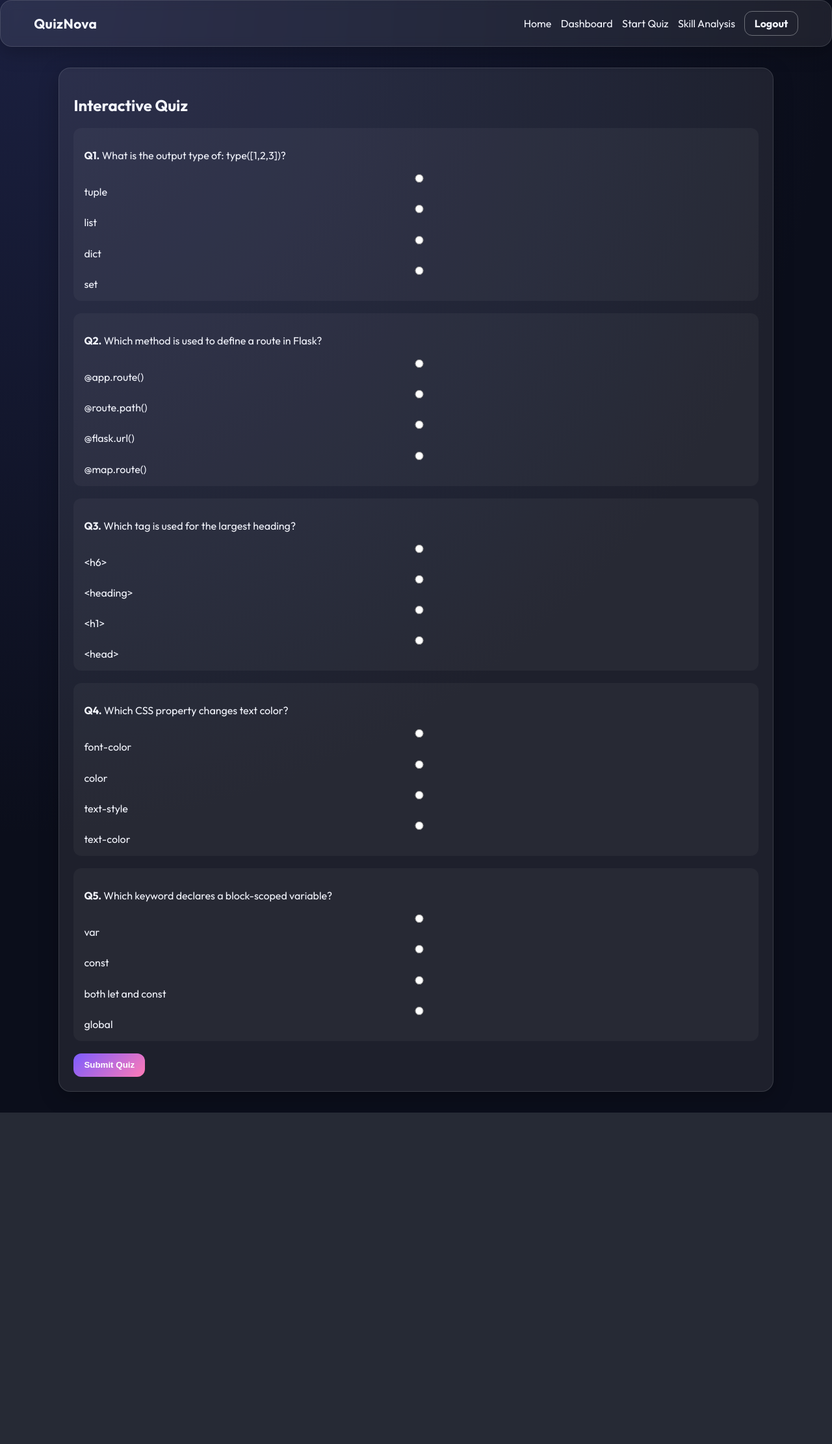
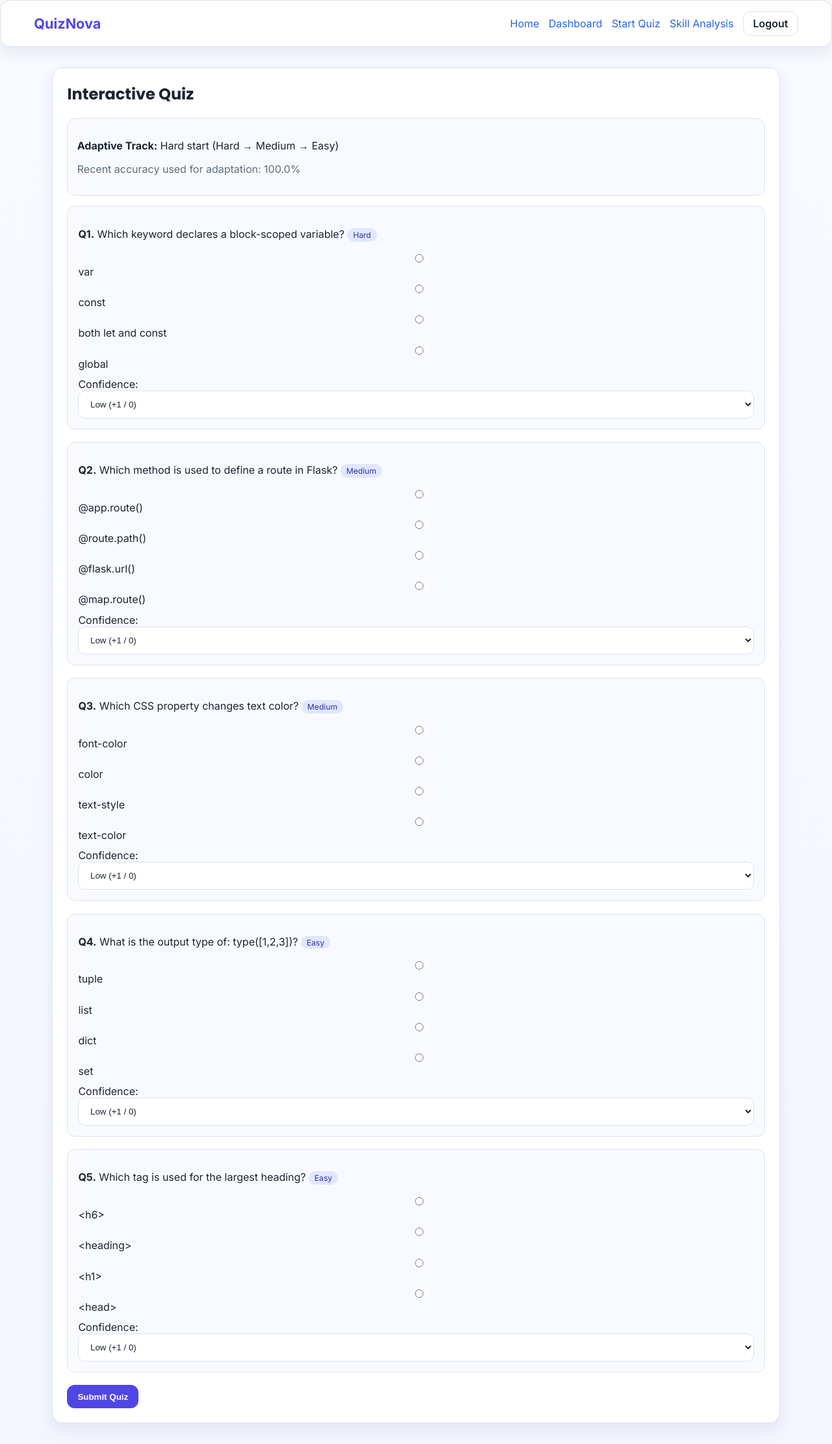
Before and after one commit to Nithikaa28/Online-Quiz-Platform, a Flask app: page /quiz in a window 1280 px wide. Shown: the whole page at 65% size. Before the commit the page ends 1712 px from the top, so only its background shows below. Run offline with Flask 3, Linux system fonts and the light colour scheme; the visitor is signed in with stand-in values (Sample User, id 1); tables that the repository leaves empty hold one stand-in row (values such as "Sample post").

Commit message:
Add adaptive quiz flow confidence scoring and light theme UI

```diff
--- a/app.py
+++ b/app.py
@@ -2,6 +2,7 @@ from flask import Flask, render_template, request, redirect, url_for, session, f
 from flask_sqlalchemy import SQLAlchemy
 from datetime import datetime
 from werkzeug.security import generate_password_hash, check_password_hash
+from sqlalchemy import inspect, text
 
 app = Flask(__name__)
 app.config["SECRET_KEY"] = "replace_this_with_a_secure_secret_key"
@@ -24,6 +25,9 @@ class QuizAttempt(db.Model):
     user_id = db.Column(db.Integer, db.ForeignKey("user.id"), nullable=False)
     score = db.Column(db.Integer, nullable=False)
     total = db.Column(db.Integer, nullable=False)
+    raw_score = db.Column(db.Integer, nullable=False, default=0)
+    confidence_score = db.Column(db.Integer, nullable=False, default=0)
+    max_confidence_score = db.Column(db.Integer, nullable=False, default=0)
     created_at = db.Column(db.DateTime, default=datetime.utcnow)
 
 
@@ -39,6 +43,7 @@ QUESTIONS = [
     {
         "id": 1,
         "topic": "Python",
+        "difficulty": "easy",
         "question": "What is the output type of: type([1,2,3])?",
         "options": ["tuple", "list", "dict", "set"],
         "answer": "list",
@@ -46,6 +51,7 @@ QUESTIONS = [
     {
         "id": 2,
         "topic": "Flask",
+        "difficulty": "medium",
         "question": "Which method is used to define a route in Flask?",
         "options": ["@app.route()", "@route.path()", "@flask.url()", "@map.route()"],
         "answer": "@app.route()",
@@ -53,6 +59,7 @@ QUESTIONS = [
     {
         "id": 3,
         "topic": "HTML",
+        "difficulty": "easy",
         "question": "Which tag is used for the largest heading?",
         "options": ["<h6>", "<heading>", "<h1>", "<head>"],
         "answer": "<h1>",
@@ -60,6 +67,7 @@ QUESTIONS = [
     {
         "id": 4,
         "topic": "CSS",
+        "difficulty": "medium",
         "question": "Which CSS property changes text color?",
         "options": ["font-color", "color", "text-style", "text-color"],
         "answer": "color",
@@ -67,11 +75,64 @@ QUESTIONS = [
     {
         "id": 5,
         "topic": "JavaScript",
+        "difficulty": "hard",
         "question": "Which keyword declares a block-scoped variable?",
         "options": ["var", "const", "both let and const", "global"],
         "answer": "both let and const",
     },
 ]
+
+CONFIDENCE_SCORING = {
+    "low": {"correct": 1, "wrong": 0, "label": "Low"},
+    "medium": {"correct": 2, "wrong": -1, "label": "Medium"},
+    "high": {"correct": 3, "wrong": -2, "label": "High"},
+}
+
+DIFFICULTY_PRIORITY = {
+    "easy": ["easy", "medium", "hard"],
+    "medium": ["medium", "easy", "hard"],
+    "hard": ["hard", "medium", "easy"],
+}
+
+SCHEMA_READY = False
+
+
+def ensure_quiz_attempt_columns():
+    if not inspect(db.engine).has_table("quiz_attempt"):
+        return
+
+    existing_columns = {col["name"] for col in inspect(db.engine).get_columns("quiz_attempt")}
+    required_columns = {
+        "raw_score": "ALTER TABLE quiz_attempt ADD COLUMN raw_score INTEGER NOT NULL DEFAULT 0",
+        "confidence_score": "ALTER TABLE quiz_attempt ADD COLUMN confidence_score INTEGER NOT NULL DEFAULT 0",
+        "max_confidence_score": "ALTER TABLE quiz_attempt ADD COLUMN max_confidence_score INTEGER NOT NULL DEFAULT 0",
+    }
+
+    schema_updated = False
+    for column_name, alter_sql in required_columns.items():
+        if column_name not in existing_columns:
+            db.session.execute(text(alter_sql))
+            schema_updated = True
+
+    if schema_updated:
+        db.session.execute(text("UPDATE quiz_attempt SET raw_score = score WHERE raw_score = 0 AND score > 0"))
+        db.session.execute(
+            text(
+                "UPDATE quiz_attempt "
+                "SET max_confidence_score = CASE WHEN total > 0 THEN total * 3 ELSE 0 END "
+                "WHERE max_confidence_score = 0"
+            )
+        )
+    db.session.commit()
+
+
+@app.before_request
+def ensure_schema_ready():
+    global SCHEMA_READY
+    if SCHEMA_READY:
+        return
+    ensure_quiz_attempt_columns()
+    SCHEMA_READY = True
 
 
 def current_user():
@@ -95,6 +156,114 @@ def upsert_topic_performance(user_id, topic, is_correct):
         perf.correct += 1
     else:
         perf.wrong += 1
+
+
+def attempt_raw_score(attempt):
+    return attempt.raw_score if attempt.raw_score else attempt.score
+
+
+def confidence_points(is_correct, confidence_level):
+    confidence_level = (confidence_level or "low").lower()
+    rule = CONFIDENCE_SCORING.get(confidence_level, CONFIDENCE_SCORING["low"])
+    return rule["correct"] if is_correct else rule["wrong"]
+
+
+def select_target_difficulty(recent_accuracy):
+    if recent_accuracy is None:
+        return "medium"
+    if recent_accuracy < 50:
+        return "easy"
+    if recent_accuracy > 80:
+        return "hard"
+    return "medium"
+
+
+def sort_questions_by_target(questions, target_difficulty):
+    priority = DIFFICULTY_PRIORITY[target_difficulty]
+    grouped_questions = {tier: [] for tier in priority}
+    for question in questions:
+        difficulty = question.get("difficulty", "medium").lower()
+        grouped_questions.setdefault(difficulty, []).append(question)
+
+    ordered_questions = []
+    for tier in priority:
+        ordered_questions.extend(sorted(grouped_questions.get(tier, []), key=lambda q: q["id"]))
+    return ordered_questions, priority
+
+
+def adapt_questions_for_user(user):
+    attempts = (
+        QuizAttempt.query.filter_by(user_id=user.id)
+        .order_by(QuizAttempt.created_at.desc())
+        .limit(3)
+        .all()
+    )
+    recent_accuracy = None
+    if attempts:
+        total_accuracy = 0
+        for attempt in attempts:
+            raw_score = attempt_raw_score(attempt)
+            accuracy = (raw_score / attempt.total) * 100 if attempt.total else 0
+            total_accuracy += accuracy
+        recent_accuracy = total_accuracy / len(attempts)
+
+    target_difficulty = select_target_difficulty(recent_accuracy)
+    ordered_questions, priority = sort_questions_by_target(QUESTIONS, target_difficulty)
+
+    adaptive_meta = {
+        "recent_accuracy": round(recent_accuracy, 2) if recent_accuracy is not None else None,
+        "target_difficulty": target_difficulty.title(),
+        "difficulty_flow": " → ".join(tier.title() for tier in priority),
+    }
+    return ordered_questions, adaptive_meta
+
+
+def calculate_streak_and_mastery(attempts):
+    if not attempts:
+        return 0, 0
+
+    accuracies = []
+    streak = 0
+    for attempt in attempts:
+        raw_score = attempt_raw_score(attempt)
+        accuracy = (raw_score / attempt.total) * 100 if attempt.total else 0
+        accuracies.append(accuracy)
+
+        if accuracy >= 70:
+            streak += 1
+        else:
+            break
+
+    mastery = round(sum(accuracies[:5]) / min(len(accuracies), 5), 2)
+    return streak, mastery
+
+
+def get_focus_areas(user_id, limit=3):
+    performances = TopicPerformance.query.filter_by(user_id=user_id).all()
+    weak_topics = []
+    for p in performances:
+        total = p.correct + p.wrong
+        if total == 0:
+            continue
+        accuracy = round((p.correct / total) * 100, 2)
+        if accuracy < 75 or p.wrong > p.correct:
+            recommendation = (
+                "Review fundamentals and solve two targeted practice questions."
+                if accuracy < 60
+                else "Do one revision pass and retake a focused mini-quiz."
+            )
+            weak_topics.append(
+                {
+                    "topic": p.topic,
+                    "accuracy": accuracy,
+                    "correct": p.correct,
+                    "wrong": p.wrong,
+                    "recommendation": recommendation,
+                }
+            )
+
+    weak_topics.sort(key=lambda row: (row["accuracy"], -row["wrong"]))
+    return weak_topics[:limit]
 
 
 @app.route("/")
@@ -162,8 +331,10 @@ def dashboard():
 
     user = current_user()
     attempts = QuizAttempt.query.filter_by(user_id=user.id).order_by(QuizAttempt.created_at.desc()).all()
-    best_score = max([a.score for a in attempts], default=0)
+    best_score = max([attempt_raw_score(a) for a in attempts], default=0)
     total_attempts = len(attempts)
+    current_streak, mastery = calculate_streak_and_mastery(attempts)
+    focus_areas = get_focus_areas(user.id, limit=3)
 
     return render_template(
         "dashboard.html",
@@ -171,6 +342,9 @@ def dashboard():
         attempts=attempts,
         best_score=best_score,
         total_attempts=total_attempts,
+        current_streak=current_streak,
+        mastery=mastery,
+        focus_areas=focus_areas,
     )
 
 
@@ -183,22 +357,60 @@ def quiz():
     if request.method == "POST":
         user = current_user()
         score = 0
+        confidence_score = 0
         total = len(QUESTIONS)
+        max_confidence_score = total * CONFIDENCE_SCORING["high"]["correct"]
+        confidence_breakdown = []
+        topic_snapshot = {}
 
         for q in QUESTIONS:
             selected = request.form.get(f"q_{q['id']}")
+            confidence_level = request.form.get(f"confidence_{q['id']}", "low").lower()
             is_correct = selected == q["answer"]
             if is_correct:
                 score += 1
+            points = confidence_points(is_correct, confidence_level)
+            confidence_score += points
             upsert_topic_performance(user.id, q["topic"], is_correct)
+            topic_summary = topic_snapshot.setdefault(q["topic"], {"correct": 0, "wrong": 0})
+            if is_correct:
+                topic_summary["correct"] += 1
+            else:
+                topic_summary["wrong"] += 1
+            confidence_breakdown.append(
+                {
+                    "question": q["question"],
+                    "topic": q["topic"],
+                    "difficulty": q.get("difficulty", "medium").title(),
+                    "selected": selected or "Not Answered",
+                    "correct_answer": q["answer"],
+                    "is_correct": is_correct,
+                    "confidence": CONFIDENCE_SCORING.get(confidence_level, CONFIDENCE_SCORING["low"])["label"],
+                    "points": points,
+                }
+            )
 
-        attempt = QuizAttempt(user_id=user.id, score=score, total=total)
+        attempt = QuizAttempt(
+            user_id=user.id,
+            score=score,
+            total=total,
+            raw_score=score,
+            confidence_score=confidence_score,
+            max_confidence_score=max_confidence_score,
+        )
         db.session.add(attempt)
         db.session.commit()
+        session["latest_result"] = {
+            "attempt_id": attempt.id,
+            "confidence_breakdown": confidence_breakdown,
+            "topic_snapshot": topic_snapshot,
+        }
 
         return redirect(url_for("result", attempt_id=attempt.id))
 
-    return render_template("quiz.html", user=current_user(), questions=QUESTIONS)
+    user = current_user()
+    questions, adaptive_meta = adapt_questions_for_user(user)
+    return render_template("quiz.html", user=user, questions=questions, adaptive_meta=adaptive_meta)
 
 
 @app.route("/result/<int:attempt_id>")
@@ -215,7 +427,30 @@ def result(attempt_id):
         return redirect(url_for("dashboard"))
 
     percentage = round((attempt.score / attempt.total) * 100, 2)
-    return render_template("result.html", user=user, attempt=attempt, percentage=percentage)
+    confidence_percentage = round(
+        (attempt.confidence_score / attempt.max_confidence_score) * 100, 2
+    ) if attempt.max_confidence_score else 0
+    latest_result = session.get("latest_result", {})
+    confidence_breakdown = latest_result.get("confidence_breakdown", []) if latest_result.get("attempt_id") == attempt.id else []
+    topic_snapshot = latest_result.get("topic_snapshot", {}) if latest_result.get("attempt_id") == attempt.id else {}
+
+    user_attempts = QuizAttempt.query.filter_by(user_id=user.id).order_by(QuizAttempt.created_at.desc()).all()
+    current_streak, mastery = calculate_streak_and_mastery(user_attempts)
+    focus_areas = get_focus_areas(user.id, limit=3)
+
+    return render_template(
+        "result.html",
+        user=user,
+        attempt=attempt,
+        percentage=percentage,
+        confidence_percentage=confidence_percentage,
+        confidence_breakdown=confidence_breakdown,
+        topic_snapshot=topic_snapshot,
+        current_streak=current_streak,
+        mastery=mastery,
+        focus_areas=focus_areas,
+        confidence_scoring=CONFIDENCE_SCORING,
+    )
 
 
 @app.route("/analysis")
@@ -242,10 +477,13 @@ def analysis():
 
     analysis_data = sorted(analysis_data, key=lambda x: x["accuracy"], reverse=True)
 
-    return render_template("analysis.html", user=user, analysis_data=analysis_data)
+    focus_areas = get_focus_areas(user.id, limit=5)
+
+    return render_template("analysis.html", user=user, analysis_data=analysis_data, focus_areas=focus_areas)
 
 
 if __name__ == "__main__":
     with app.app_context():
         db.create_all()
+        ensure_quiz_attempt_columns()
     app.run(debug=True)
--- a/static/css/style.css
+++ b/static/css/style.css
@@ -1,26 +1,36 @@
 :root {
-  --bg: #0f1221;
-  --card: rgba(255, 255, 255, 0.08);
-  --text: #f5f7ff;
-  --muted: #b7bfd7;
-  --primary: #7c5cff;
-  --secondary: #1dd3b0;
-  --accent: #ff7ab6;
-  --danger: #ff5d73;
-  --warning: #ffb84d;
+  --bg: #f5f7fc;
+  --surface: #ffffff;
+  --surface-soft: #f8faff;
+  --text: #1b2432;
+  --muted: #5f6b7d;
+  --border: #dbe3ef;
+  --primary: #4f46e5;
+  --secondary: #0284c7;
+  --accent: #14b8a6;
+  --success: #15803d;
+  --warning: #d97706;
+  --danger: #dc2626;
+  --info: #2563eb;
 }
 
 * { box-sizing: border-box; }
+
 body {
   margin: 0;
-  font-family: 'Outfit', sans-serif;
+  font-family: 'Inter', 'Segoe UI', Arial, sans-serif;
   color: var(--text);
-  background: radial-gradient(circle at top left, #1b2040, #0b0e1b 60%);
+  background: linear-gradient(180deg, #f8faff 0%, #f3f6fd 100%);
   min-height: 100vh;
 }
 
+h1, h2, h3, h4 {
+  font-family: 'Poppins', 'Inter', sans-serif;
+  margin-top: 0;
+}
+
 .container {
-  width: min(1100px, 92%);
+  width: min(1120px, 92%);
   margin: 2rem auto;
 }
 
@@ -31,36 +41,44 @@ body {
   padding: 1rem 4%;
   position: sticky;
   top: 0;
-  backdrop-filter: blur(8px);
   z-index: 10;
+  background: rgba(255, 255, 255, 0.92);
+  border-bottom: 1px solid var(--border);
 }
 
 .brand {
-  font-size: 1.3rem;
+  font-size: 1.35rem;
   font-weight: 700;
-  letter-spacing: 0.4px;
+  color: var(--primary);
 }
 
 .nav-links {
   display: flex;
   align-items: center;
   gap: 0.9rem;
+  flex-wrap: wrap;
 }
 
 a {
-  color: var(--text);
+  color: var(--info);
   text-decoration: none;
 }
 
 .glass {
-  background: var(--card);
-  border: 1px solid rgba(255,255,255,0.12);
-  border-radius: 18px;
-  box-shadow: 0 8px 30px rgba(0,0,0,0.25);
+  background: var(--surface);
+  border: 1px solid var(--border);
+  border-radius: 16px;
+  box-shadow: 0 10px 24px rgba(23, 37, 84, 0.08);
 }
 
 .card {
   padding: 1.4rem;
+  margin-bottom: 1rem;
+}
+
+.soft-card {
+  background: var(--surface-soft);
+  border: 1px solid var(--border);
 }
 
 .hero {
@@ -68,7 +86,7 @@ a {
   text-align: center;
 }
 
-.hero h1 span { color: var(--secondary); }
+.hero h1 span { color: var(--primary); }
 .hero p { color: var(--muted); }
 
 .hero-actions {
@@ -86,20 +104,25 @@ a {
   cursor: pointer;
   font-weight: 600;
   transition: 0.2s ease;
+  display: inline-flex;
+  align-items: center;
+  gap: 0.3rem;
 }
 
 .btn-primary {
-  background: linear-gradient(135deg, var(--primary), var(--accent));
-  color: white;
+  background: var(--primary);
+  color: #fff;
 }
 
 .btn-secondary {
-  background: linear-gradient(135deg, #2b9fff, #1dd3b0);
-  color: white;
+  background: var(--secondary);
+  color: #fff;
 }
 
 .btn-outline {
-  border: 1px solid rgba(255,255,255,0.35);
+  border: 1px solid var(--border);
+  color: var(--text);
+  background: #fff;
   padding: 0.5rem 0.9rem;
 }
 
@@ -111,12 +134,12 @@ a {
   gap: 0.8rem;
 }
 
-input {
+input, select {
   width: 100%;
   padding: 0.75rem 0.85rem;
   border-radius: 10px;
-  border: 1px solid rgba(255,255,255,0.2);
-  background: rgba(255,255,255,0.06);
+  border: 1px solid var(--border);
+  background: #fff;
   color: var(--text);
 }
 
@@ -128,24 +151,30 @@ input {
   gap: 1rem;
 }
 
-.score-list {
+.score-list, .focus-list {
   list-style: none;
   padding: 0;
   margin: 0;
 }
 
-.score-list li {
-  padding: 0.55rem 0;
-  border-bottom: 1px solid rgba(255,255,255,0.1);
+.score-list li, .focus-list li {
+  padding: 0.6rem 0;
+  border-bottom: 1px solid var(--border);
   display: flex;
   justify-content: space-between;
+  gap: 0.7rem;
+}
+
+.focus-list li {
+  flex-direction: column;
 }
 
 .question-block {
   margin-bottom: 1.2rem;
   padding: 1rem;
   border-radius: 12px;
-  background: rgba(255,255,255,0.04);
+  background: var(--surface-soft);
+  border: 1px solid var(--border);
 }
 
 .options {
@@ -154,18 +183,60 @@ input {
   margin-top: 0.5rem;
 }
 
+.adaptive-meta {
+  padding: 0.9rem;
+  border-radius: 12px;
+  border: 1px solid var(--border);
+  background: var(--surface-soft);
+  margin-bottom: 1rem;
+}
+
+.confidence-row {
+  margin-top: 0.7rem;
+}
+
+.badge {
+  display: inline-block;
+  padding: 0.18rem 0.55rem;
+  border-radius: 999px;
+  font-size: 0.76rem;
+  background: #e0e7ff;
+  color: #3730a3;
+}
+
+.result-metric {
+  background: var(--surface-soft);
+  border: 1px solid var(--border);
+  border-radius: 14px;
+  padding: 1rem;
+  text-align: center;
+}
+
+.metric-label {
+  color: var(--muted);
+  font-weight: 500;
+  margin-bottom: 0.3rem;
+}
+
 .center { text-align: center; }
-.big { font-size: 2rem; font-weight: 700; }
+.big { font-size: 2rem; font-weight: 700; margin: 0.2rem 0; }
 
 .table {
   width: 100%;
   border-collapse: collapse;
   overflow: hidden;
   border-radius: 12px;
+  margin-top: 0.4rem;
 }
+
 .table th, .table td {
   padding: 0.75rem;
-  border-bottom: 1px solid rgba(255,255,255,0.1);
+  border-bottom: 1px solid var(--border);
+  text-align: left;
+}
+
+.table thead th {
+  background: #eef2ff;
 }
 
 .flash-wrap { margin-bottom: 1rem; }
@@ -173,11 +244,12 @@ input {
   padding: 0.65rem 0.8rem;
   border-radius: 10px;
   margin-bottom: 0.5rem;
+  border: 1px solid transparent;
 }
-.flash.success { background: rgba(29,211,176,0.25); }
-.flash.warning { background: rgba(255,184,77,0.2); }
-.flash.danger { background: rgba(255,93,115,0.25); }
-.flash.info { background: rgba(124,92,255,0.2); }
+.flash.success { background: #ecfdf3; border-color: #86efac; color: var(--success); }
+.flash.warning { background: #fff7ed; border-color: #fdba74; color: var(--warning); }
+.flash.danger { background: #fef2f2; border-color: #fca5a5; color: var(--danger); }
+.flash.info { background: #eff6ff; border-color: #93c5fd; color: var(--info); }
 
 @media (max-width: 700px) {
   .navbar {
--- a/templates/base.html
+++ b/templates/base.html
@@ -6,7 +6,7 @@
   <title>QuizNova</title>
   <link rel="preconnect" href="https://fonts.googleapis.com">
   <link rel="preconnect" href="https://fonts.gstatic.com" crossorigin>
-  <link href="https://fonts.googleapis.com/css2?family=Outfit:wght@300;400;500;700&display=swap" rel="stylesheet">
+  <link href="https://fonts.googleapis.com/css2?family=Inter:wght@300;400;500;600;700&family=Poppins:wght@600;700&display=swap" rel="stylesheet">
   <link rel="stylesheet" href="{{ url_for('static', filename='css/style.css') }}">
   <script defer src="{{ url_for('static', filename='js/main.js') }}"></script>
 </head>
--- a/templates/quiz.html
+++ b/templates/quiz.html
@@ -2,10 +2,18 @@
 {% block content %}
 <div class="card glass">
   <h2>Interactive Quiz</h2>
+  <div class="adaptive-meta">
+    <p><strong>Adaptive Track:</strong> {{ adaptive_meta.target_difficulty }} start ({{ adaptive_meta.difficulty_flow }})</p>
+    {% if adaptive_meta.recent_accuracy is not none %}
+      <p class="muted">Recent accuracy used for adaptation: {{ adaptive_meta.recent_accuracy }}%</p>
+    {% else %}
+      <p class="muted">No prior attempts yet, starting at balanced difficulty.</p>
+    {% endif %}
+  </div>
   <form method="POST" id="quizForm">
     {% for q in questions %}
       <div class="question-block">
-        <p><strong>Q{{ loop.index }}.</strong> {{ q.question }}</p>
+        <p><strong>Q{{ loop.index }}.</strong> {{ q.question }} <span class="badge">{{ q.difficulty|title }}</span></p>
         <div class="options">
           {% for opt in q.options %}
             <label>
@@ -14,6 +22,14 @@
             </label>
           {% endfor %}
         </div>
+        <div class="confidence-row">
+          <label for="confidence_{{ q.id }}">Confidence:</label>
+          <select name="confidence_{{ q.id }}" id="confidence_{{ q.id }}" required>
+            <option value="low">Low (+1 / 0)</option>
+            <option value="medium">Medium (+2 / -1)</option>
+            <option value="high">High (+3 / -2)</option>
+          </select>
+        </div>
       </div>
     {% endfor %}
     <button class="btn btn-primary" type="submit">Submit Quiz</button>
```
Also changed, not shown: templates/analysis.html (+14 -0 lines), templates/dashboard.html (+18 -0 lines), templates/result.html (+81 -4 lines), tests/test_quiz_logic.py (added, +34 -0 lines), README.md, 1 other file.
